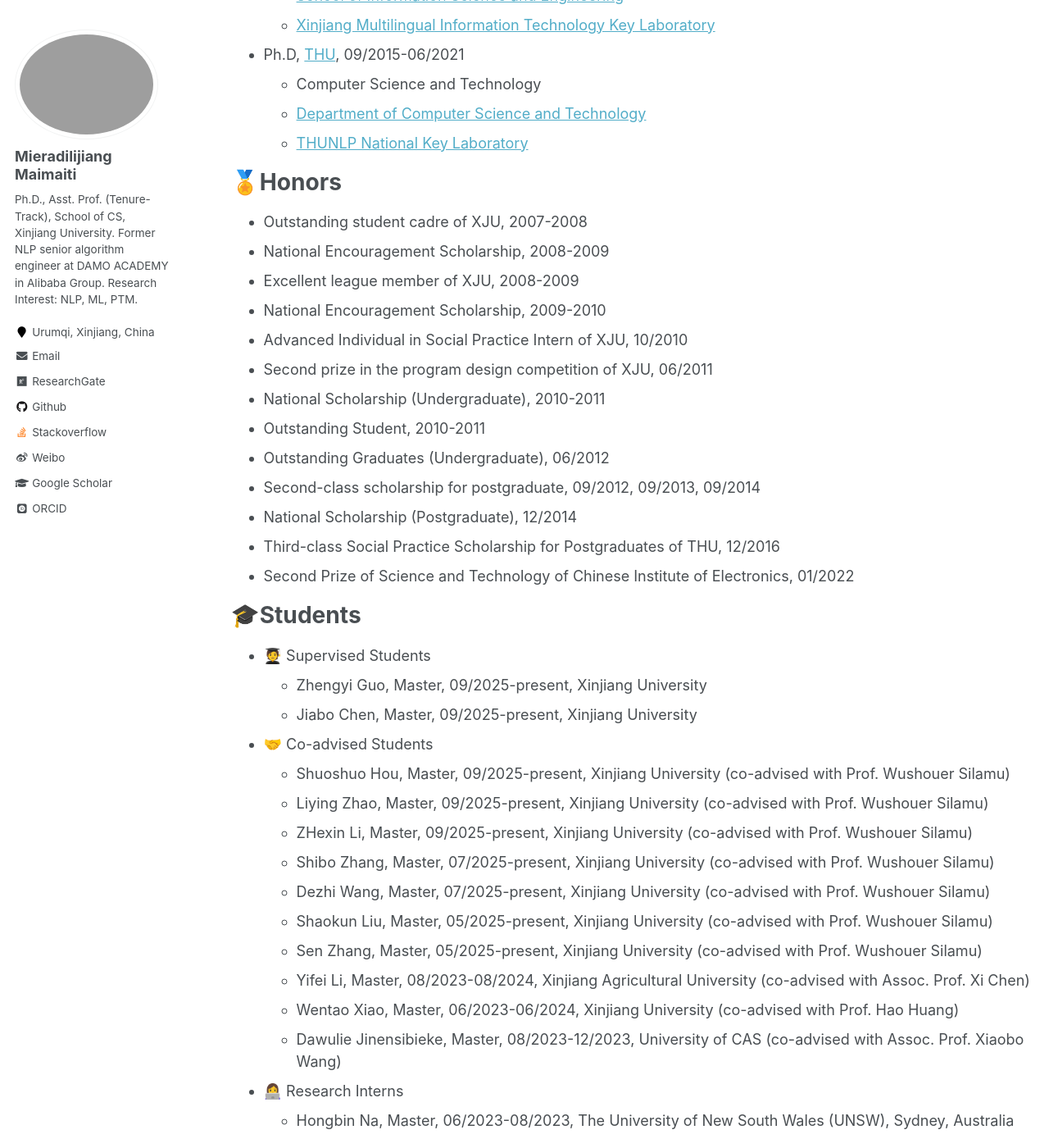
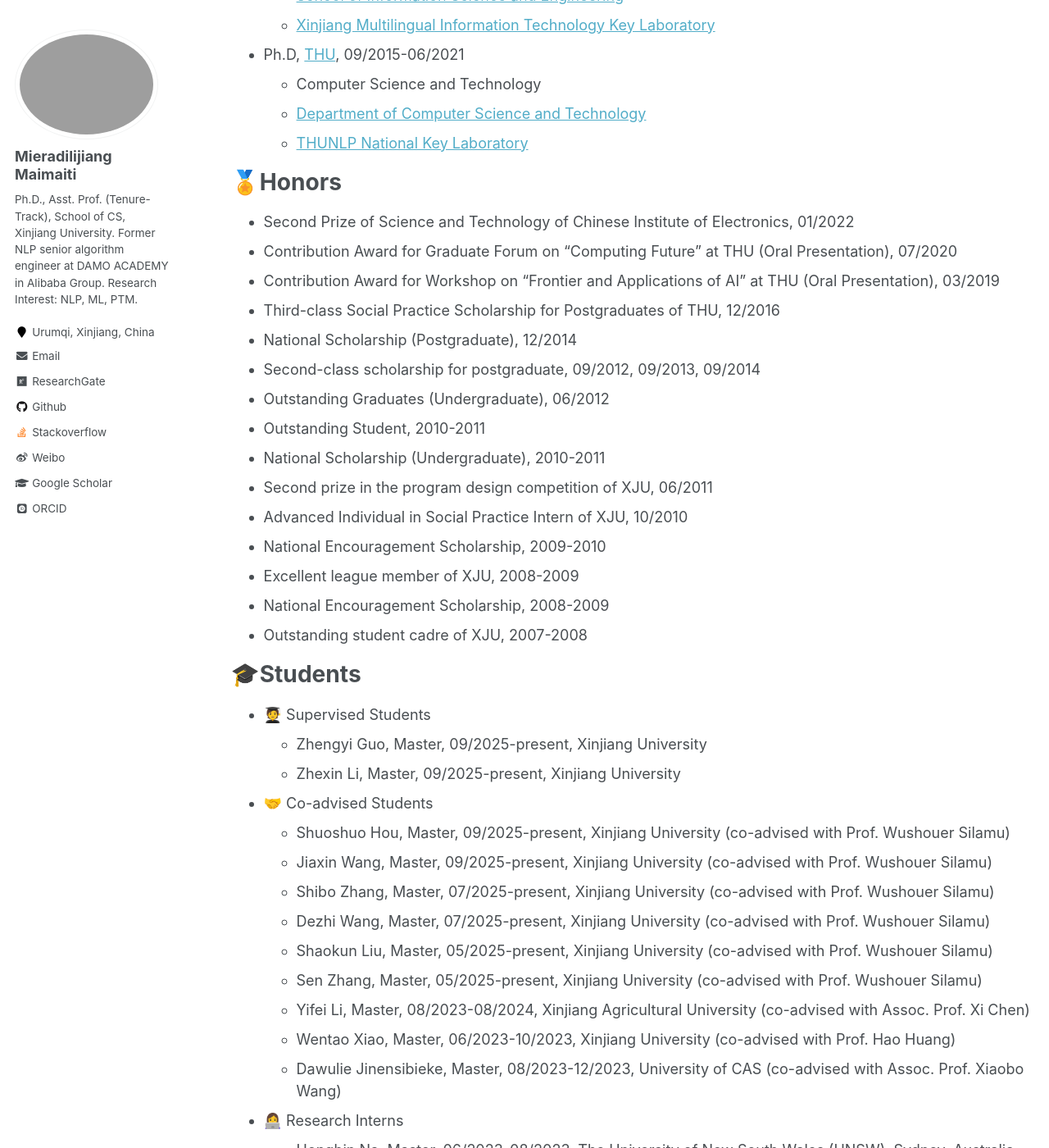
Before and after one commit to miradel51/miradel51.github.io, a Jekyll site: the page built from _pages/cv.md, in a window 1280 px wide and 1400 px high, scrolled down 660 px. Shown: the whole window at 82% size. Built offline with Jekyll 4.4.1, drawn with Linux system fonts in a browser that asks for light colours; some web fonts are replaced.

Commit message:
Revise CV with updated honors and student information
Updated honors and student supervision sections with new awards and student details.

```diff
--- a/_pages/cv.md
+++ b/_pages/cv.md
@@ -33,36 +33,40 @@ redirect_from:
 
 🏅Honors
 ======
+* Second Prize of Science and Technology of Chinese Institute of Electronics, 01/2022
+* Contribution Award for Graduate Forum on "Computing Future" at THU (Oral Presentation), 07/2020
+* Contribution Award for Workshop on "Frontier and Applications of AI" at THU (Oral Presentation), 03/2019
+* Third-class Social Practice Scholarship for Postgraduates of THU, 12/2016
+* National Scholarship (Postgraduate), 12/2014
+* Second-class scholarship for postgraduate, 09/2012, 09/2013, 09/2014
+* Outstanding Graduates (Undergraduate), 06/2012
+* Outstanding Student, 2010-2011
+* National Scholarship (Undergraduate), 2010-2011
+* Second prize in the program design competition of XJU, 06/2011
+* Advanced Individual in Social Practice Intern of XJU, 10/2010
+* National Encouragement Scholarship, 2009-2010
+* Excellent league member of XJU, 2008-2009
+* National Encouragement Scholarship, 2008-2009
 * Outstanding student cadre of XJU, 2007-2008
-* National Encouragement Scholarship, 2008-2009
-* Excellent league member of XJU, 2008-2009
-* National Encouragement Scholarship, 2009-2010
-* Advanced Individual in Social Practice Intern of XJU, 10/2010
-* Second prize in the program design competition of XJU, 06/2011
-* National Scholarship (Undergraduate), 2010-2011
-* Outstanding Student, 2010-2011
-* Outstanding Graduates (Undergraduate), 06/2012
-* Second-class scholarship for postgraduate, 09/2012, 09/2013, 09/2014
-* National Scholarship (Postgraduate), 12/2014
-* Third-class Social Practice Scholarship for Postgraduates of THU, 12/2016
-* Second Prize of Science and Technology of Chinese Institute of Electronics, 01/2022
+
+
+
 
 🎓Students
 =======
 * 🧑‍🎓 Supervised Students
   * Zhengyi Guo, Master, 09/2025-present, Xinjiang University
-  * Jiabo Chen, Master, 09/2025-present, Xinjiang University
+  * Zhexin Li, Master, 09/2025-present, Xinjiang University
 
 * 🤝 Co-advised Students
   * Shuoshuo Hou, Master, 09/2025-present, Xinjiang University (co-advised with Prof. Wushouer Silamu)
-  * Liying Zhao, Master, 09/2025-present, Xinjiang University (co-advised with Prof. Wushouer Silamu)
-  * ZHexin Li, Master, 09/2025-present, Xinjiang University (co-advised with Prof. Wushouer Silamu)
+  * Jiaxin Wang, Master, 09/2025-present, Xinjiang University (co-advised with Prof. Wushouer Silamu)
   * Shibo Zhang, Master, 07/2025-present, Xinjiang University (co-advised with Prof. Wushouer Silamu)
   * Dezhi Wang, Master, 07/2025-present, Xinjiang University (co-advised with Prof. Wushouer Silamu)
   * Shaokun Liu, Master, 05/2025-present, Xinjiang University (co-advised with Prof. Wushouer Silamu)
   * Sen Zhang, Master, 05/2025-present, Xinjiang University (co-advised with Prof. Wushouer Silamu)
   * Yifei Li, Master, 08/2023-08/2024, Xinjiang Agricultural University (co-advised with Assoc. Prof. Xi Chen)
-  * Wentao Xiao, Master, 06/2023-06/2024, Xinjiang University (co-advised with Prof. Hao Huang)
+  * Wentao Xiao, Master, 06/2023-10/2023, Xinjiang University (co-advised with Prof. Hao Huang)
   * Dawulie Jinensibieke, Master, 08/2023-12/2023, University of CAS (co-advised with Assoc. Prof. Xiaobo Wang)
 
 * 👩‍💻 Research Interns
```
